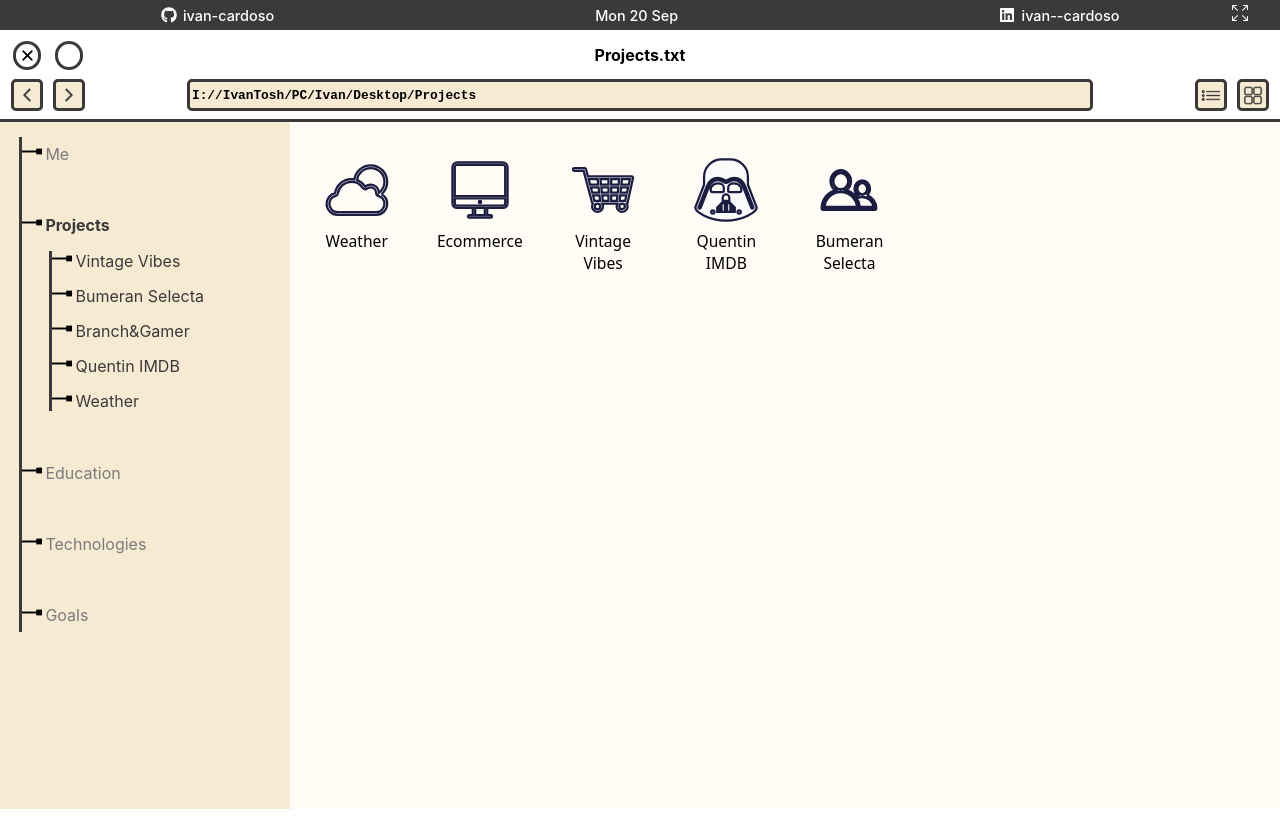
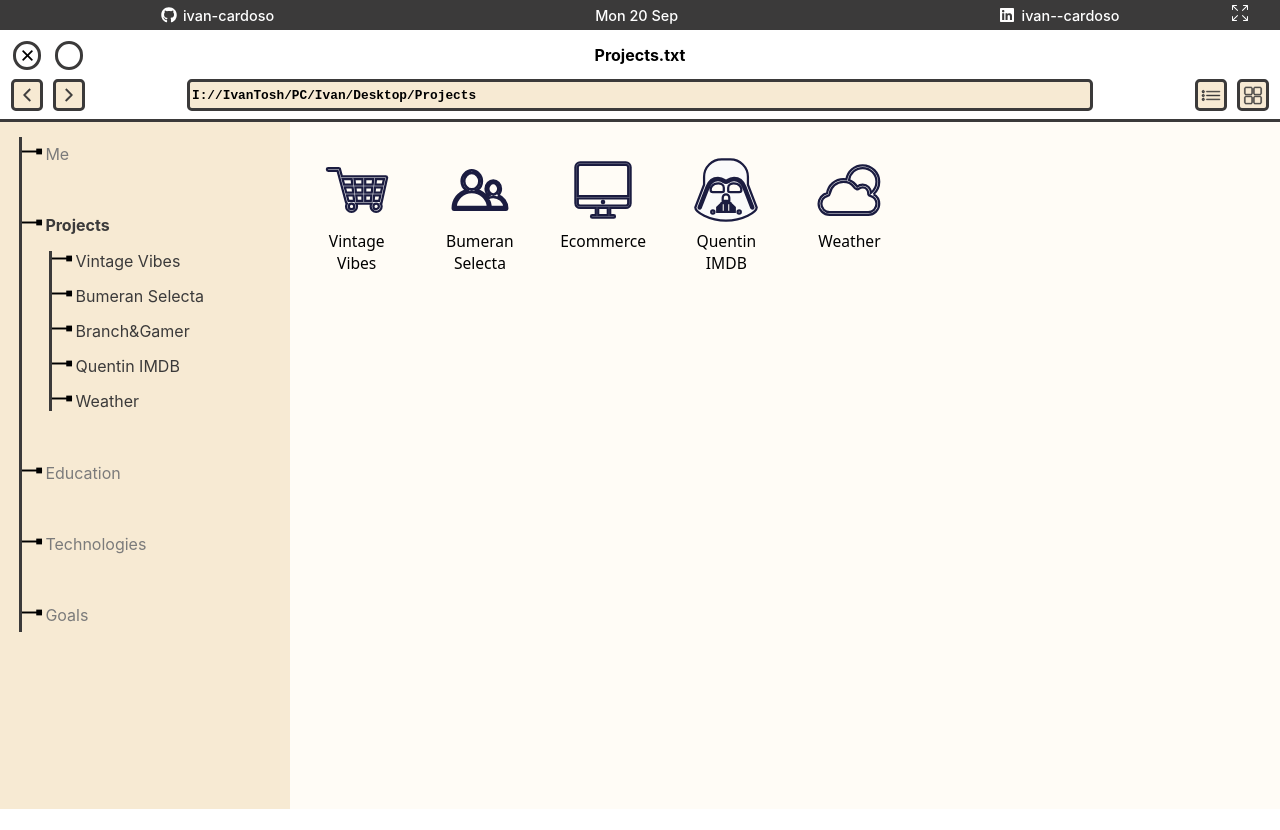
Before and after one commit to ivan-cardoso/ivantosh-portfolio, a React (Create React App) app: page /projects in a window 1280 px wide. Built offline with nearby package versions, Linux system fonts and the light colour scheme.

Commit message:
Text correction && Icon selected

```diff
--- a/src/components/IconHome/style.module.scss
+++ b/src/components/IconHome/style.module.scss
@@ -10,6 +10,7 @@
     padding:  .8rem;
     height: fit-content;
     cursor: pointer;
+    user-select: none;
 }
 .button__container:hover{
     background-color:#3b3a3a40;
--- a/src/views/Modal/ModalSections/EducationSection/EducationSection.jsx
+++ b/src/views/Modal/ModalSections/EducationSection/EducationSection.jsx
@@ -16,7 +16,7 @@ const EducarionSection = () => {
         return (
             <div>
                 <div className={me.me__section}>
-                    <h1 className={s.modal__title}>My Education</h1>
+                    <h1 className={s.modal__title}>Mi Educación</h1>
                     {data ?
 
                         data.map((e)=>{
--- a/src/views/Modal/ModalSections/GoalsSection/GoalsSection.jsx
+++ b/src/views/Modal/ModalSections/GoalsSection/GoalsSection.jsx
@@ -1,5 +1,6 @@
 import React from 'react'
 import Button from '../../../../components/Button/Button'
+import { Link } from "react-router-dom"
 import s from "../style.module.scss"
 
 const GoalsSection = () => {
@@ -20,7 +21,9 @@ const GoalsSection = () => {
                     </p>
                 </div>
                 <div className={s.btn__container} >
-                    <Button text={"Contacto"} />
+                    <Link to={"/contact"} >
+                        <Button text={"Contacto"} />
+                    </Link>
                     <a href="CV-Ivan Cardoso.pdf" download >
                         <Button text={"CV"} />
                     </a>
--- a/src/views/Modal/ModalSections/MeSection/MeSection.jsx
+++ b/src/views/Modal/ModalSections/MeSection/MeSection.jsx
@@ -1,7 +1,7 @@
 import React from 'react'
 import profile from "../../../../utils/p1.jpg"
 import Button from "../../../../components/Button/Button"
-
+import {Link } from "react-router-dom"
 import s from "./style.module.scss"
 
 const MeSection = () => {
@@ -32,8 +32,15 @@ const MeSection = () => {
                 </div>
             </div>
             <div className={s.btn__container}>
-                <Button text={"Projects"} />
-                <Button text={"Technologies"} />
+                <Link to={"/projects"} >
+                    <Button text={"Proyectos"} />
+                </Link>
+                {/* <Link to={"/contact"} >
+                    <Button text={"Proyectos"} />
+                </Link> */}
+                <a href="CV-Ivan Cardoso.pdf" download >
+                    <Button text={"CV"} />
+                </a>
             </div>
         </div>
     )
--- a/src/views/Modal/ModalSections/TechnologiesSection/TechnologiesSection.jsx
+++ b/src/views/Modal/ModalSections/TechnologiesSection/TechnologiesSection.jsx
@@ -12,7 +12,7 @@ const TechnologiesSection = () => {
     return (
         <div>
             <div className={me.me__section}>
-                <h1 className={s.modal__title}>My Technologies</h1>
+                <h1 className={s.modal__title}>Tecnologías</h1>
 
                 <div className={s.icon__technology__section}>
                     <div className={s.icon__technology__container}>
--- a/src/views/Projects/Projects.jsx
+++ b/src/views/Projects/Projects.jsx
@@ -22,13 +22,13 @@ import IconHome from '../../components/IconHome/IconHome'
 import Modal from '../Modal/Modal'
 import useModal from "../../hooks/useModal"
 
-import {Link} from "react-router-dom"
+import { Link } from "react-router-dom"
 import WindowHeader from './WindowHeader'
 
 
 const Projects = ({ windowTitle }) => {
 
-    const {show, modalTitle, handleShow, handleShowDesktop, handleShowMobile, handleClose} = useModal()
+    const { show, modalTitle, handleShow, handleShowDesktop, handleShowMobile, handleClose } = useModal()
 
     return (
         <>
@@ -39,53 +39,30 @@ const Projects = ({ windowTitle }) => {
                 <div className={s.window__body__container}>
                     <div className={s.window__body__sidebar} >
                         <ul className={s.window__sidebar__list} >
-                            <li><ListDecoration/><p>Me</p></li>
+                            <li><ListDecoration /><p>Me</p></li>
 
                             <li>
-                                <ListDecoration/>
+                                <ListDecoration />
                                 <p className={s.window__sidebar__active}>Projects</p>
                                 <ul className={s.window__sidebar__projects} >
-                                    <li><ListDecoration/> <p>Vintage Vibes</p></li>
-                                    <li><ListDecoration/> <p>Bumeran Selecta</p></li>
-                                    <li><ListDecoration/> <p>Branch&Gamer</p></li>
-                                    <li><ListDecoration/> <p>Quentin IMDB</p></li>
-                                    <li><ListDecoration/> <p>Weather</p></li>
+                                    <li><ListDecoration /> <p>Vintage Vibes</p></li>
+                                    <li><ListDecoration /> <p>Bumeran Selecta</p></li>
+                                    <li><ListDecoration /> <p>Branch&Gamer</p></li>
+                                    <li><ListDecoration /> <p>Quentin IMDB</p></li>
+                                    <li><ListDecoration /> <p>Weather</p></li>
                                 </ul>
                             </li>
-                            <li><ListDecoration/><p>Education</p></li>
-                            <li><ListDecoration/><p>Technologies</p></li>
-                            <li><ListDecoration/><p>Goals</p></li>
+                            <li><ListDecoration /><p>Education</p></li>
+                            <li><ListDecoration /><p>Technologies</p></li>
+                            <li><ListDecoration /><p>Goals</p></li>
                         </ul>
                     </div>
 
                     <div className={s.window__body__files}>
-                        <div className={s.window__icon__files__container} >
-                            <IconHome Icon={Weather}
-                                title={"Weather"}
-                                handleShowDesktop={handleShowDesktop}
-                                handleShowMobile={handleShowMobile}/>
-                        </div>
-
-                        <div className={s.window__icon__files__container}>
-                            <IconHome
-                                Icon={Branch}
-                                title={"Ecommerce"}
-                                handleShowDesktop={handleShowDesktop}
-                                handleShowMobile={handleShowMobile}
-                            />
-                        </div>
                         <div className={s.window__icon__files__container}>
                             <IconHome
                                 Icon={Vintage}
                                 title={"Vintage Vibes"}
-                                handleShowDesktop={handleShowDesktop}
-                                handleShowMobile={handleShowMobile}
-                            />
-                        </div>
-                        <div className={s.window__icon__files__container}>
-                            <IconHome
-                                Icon={Omdb}
-                                title={"Quentin IMDB"}
                                 handleShowDesktop={handleShowDesktop}
                                 handleShowMobile={handleShowMobile}
                             />
@@ -98,13 +75,40 @@ const Projects = ({ windowTitle }) => {
                                 handleShowMobile={handleShowMobile}
                             />
                         </div>
+
+
+                        <div className={s.window__icon__files__container}>
+                            <IconHome
+                                Icon={Branch}
+                                title={"Ecommerce"}
+                                handleShowDesktop={handleShowDesktop}
+                                handleShowMobile={handleShowMobile}
+                            />
+                        </div>
+
+                        <div className={s.window__icon__files__container}>
+                            <IconHome
+                                Icon={Omdb}
+                                title={"Quentin IMDB"}
+                                handleShowDesktop={handleShowDesktop}
+                                handleShowMobile={handleShowMobile}
+                            />
+                        </div>
+
+                        <div className={s.window__icon__files__container} >
+                            <IconHome Icon={Weather}
+                                title={"Weather"}
+                                handleShowDesktop={handleShowDesktop}
+                                handleShowMobile={handleShowMobile} />
+                        </div>
+
                     </div>
                 </div>
                 {show && <Modal
-                            handleClose={handleClose}
-                            modalTitle={modalTitle}
-                            singleProject={true}
-                         />}
+                    handleClose={handleClose}
+                    modalTitle={modalTitle}
+                    singleProject={true}
+                />}
 
             </div>
         </>
```
